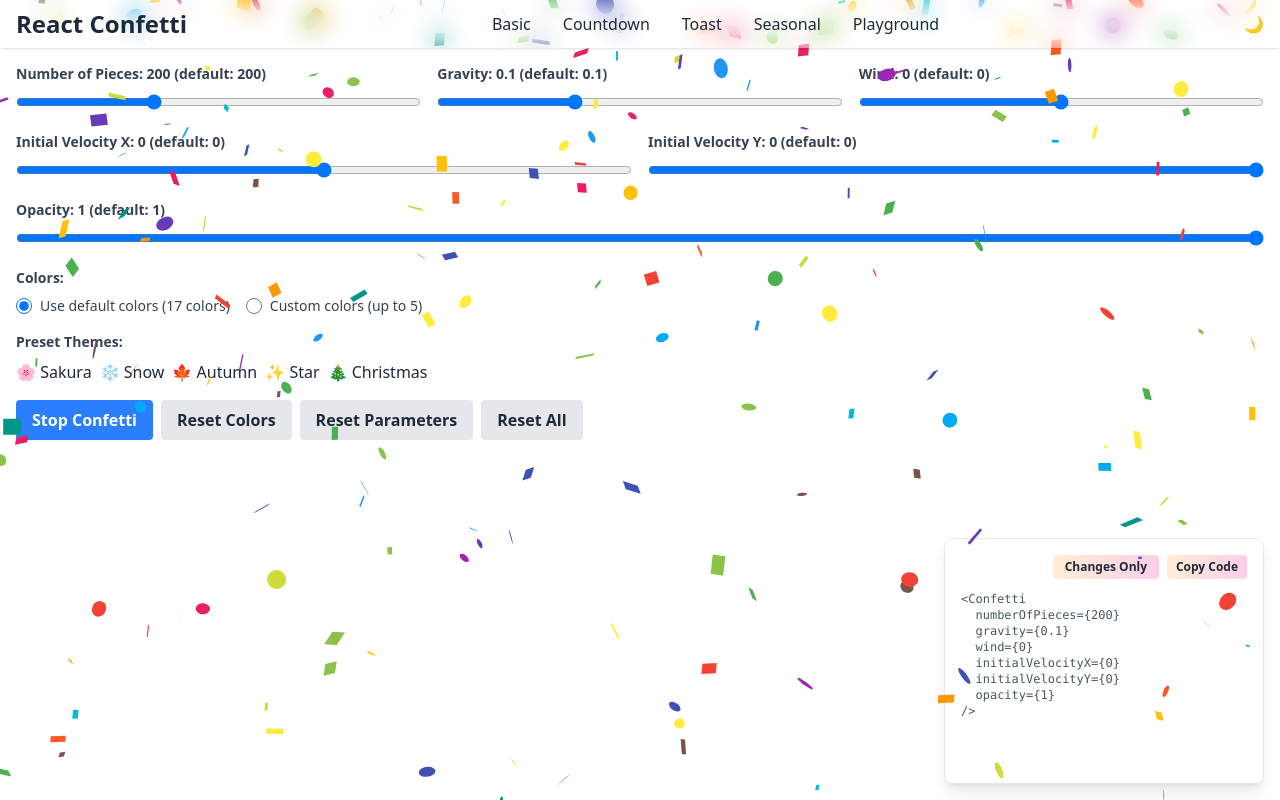
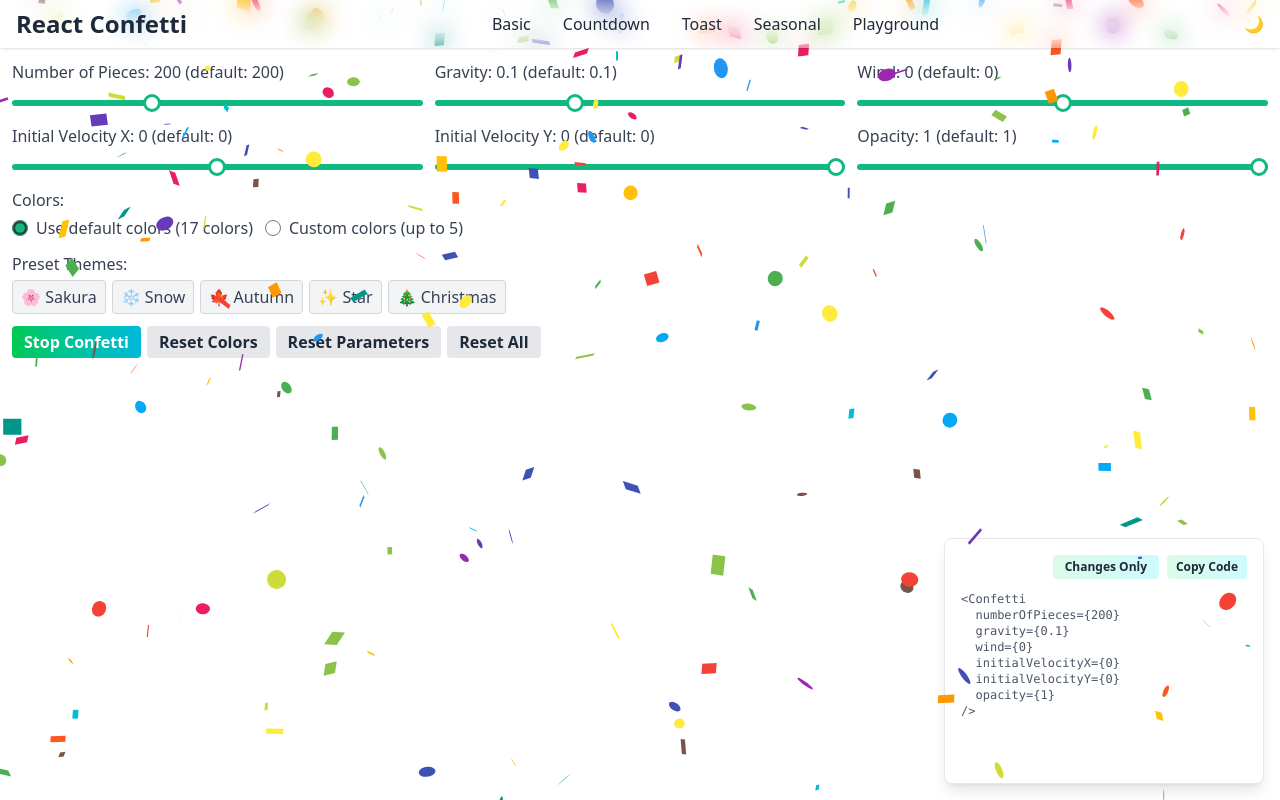
Before and after one commit to kkoisland/react-confetti-app, a React (Vite) app: page /playground in a window 1280 px wide. Built offline with nearby package versions, Linux system fonts and the light colour scheme.

Commit message:
style: unify sliders/buttons to white + green/cyan

```diff
--- a/src/index.css
+++ b/src/index.css
@@ -1,3 +1,39 @@
 @import "tailwindcss";
 
 @custom-variant dark (&:where(.dark, .dark *));
+
+/* Playground page: Green/Cyan accent colors */
+input[type="radio"]:checked {
+	accent-color: #10b981;
+}
+
+/* All sliders: Green track + White thumb with green border */
+input[type="range"] {
+	-webkit-appearance: none;
+	appearance: none;
+	height: 6px;
+	background: #10b981;
+	border-radius: 3px;
+	outline: none;
+	cursor: pointer;
+}
+
+input[type="range"]::-webkit-slider-thumb {
+	-webkit-appearance: none;
+	appearance: none;
+	width: 18px;
+	height: 18px;
+	border-radius: 50%;
+	background: white;
+	border: 3px solid #10b981;
+	cursor: pointer;
+}
+
+input[type="range"]::-moz-range-thumb {
+	width: 18px;
+	height: 18px;
+	border-radius: 50%;
+	background: white;
+	border: 3px solid #10b981;
+	cursor: pointer;
+}
--- a/src/pages/PlaygroundPage.tsx
+++ b/src/pages/PlaygroundPage.tsx
@@ -155,13 +155,13 @@ const PlaygroundPage = () => {
 	return (
 		<div className="flex flex-col h-full">
 			{/* Controls */}
-			<div className="p-4">
-				{/* Row 1 */}
-				<div className="flex gap-4 mb-4">
+			<div className="p-3">
+				{/* Row 1: 3 sliders */}
+				<div className="flex gap-3 mb-3">
 					<div className="flex-1">
 						<label
 							htmlFor="numberOfPieces"
-							className="block text-sm font-semibold mb-2 text-gray-700 dark:text-gray-300"
+							className="block text-base font-medium mb-1 text-gray-700 dark:text-gray-300"
 						>
 							Number of Pieces: {numberOfPieces} (default: 200)
 						</label>
@@ -181,7 +181,7 @@ const PlaygroundPage = () => {
 					<div className="flex-1">
 						<label
 							htmlFor="gravity"
-							className="block text-sm font-semibold mb-2 text-gray-700 dark:text-gray-300"
+							className="block text-base font-medium mb-1 text-gray-700 dark:text-gray-300"
 						>
 							Gravity: {gravity} (default: 0.1)
 						</label>
@@ -201,7 +201,7 @@ const PlaygroundPage = () => {
 					<div className="flex-1">
 						<label
 							htmlFor="wind"
-							className="block text-sm font-semibold mb-2 text-gray-700 dark:text-gray-300"
+							className="block text-base font-medium mb-1 text-gray-700 dark:text-gray-300"
 						>
 							Wind: {wind} (default: 0)
 						</label>
@@ -219,12 +219,12 @@ const PlaygroundPage = () => {
 						/>
 					</div>
 				</div>
-				{/* Row 2 */}
-				<div className="flex gap-4 mb-4">
+				{/* Row 2: 3 sliders */}
+				<div className="flex gap-3 mb-3">
 					<div className="flex-1">
 						<label
 							htmlFor="initialVelocityX"
-							className="block text-sm font-semibold mb-2 text-gray-700 dark:text-gray-300"
+							className="block text-base font-medium mb-1 text-gray-700 dark:text-gray-300"
 						>
 							Initial Velocity X: {initialVelocityX} (default: 0)
 						</label>
@@ -245,7 +245,7 @@ const PlaygroundPage = () => {
 					<div className="flex-1">
 						<label
 							htmlFor="initialVelocityY"
-							className="block text-sm font-semibold mb-2 text-gray-700 dark:text-gray-300"
+							className="block text-base font-medium mb-1 text-gray-700 dark:text-gray-300"
 						>
 							Initial Velocity Y: {initialVelocityY} (default: 0)
 						</label>
@@ -262,36 +262,11 @@ const PlaygroundPage = () => {
 							className="w-full"
 						/>
 					</div>
-				</div>
-
-				{/* Row 3 */}
-				<div className="flex gap-4 mb-4">
-					{/* Friction slider - commented out due to React Confetti library bug */}
-					{/* <div className="flex-1">
-						<label
-							htmlFor="friction"
-							className="block text-sm font-semibold mb-2 text-gray-700 dark:text-gray-300"
-						>
-							Friction: {friction} (default: 0.99)
-						</label>
-						<input
-							id="friction"
-							type="range"
-							min="0.9"
-							max="1.0"
-							step="0.01"
-							value={friction}
-							onChange={(e) => setFriction(Number(e.target.value))}
-							onMouseUp={restartConfetti}
-							onTouchEnd={restartConfetti}
-							className="w-full"
-						/>
-					</div> */}
 
 					<div className="flex-1">
 						<label
 							htmlFor="opacity"
-							className="block text-sm font-semibold mb-2 text-gray-700 dark:text-gray-300"
+							className="block text-base font-medium mb-1 text-gray-700 dark:text-gray-300"
 						>
 							Opacity: {opacity} (default: 1)
 						</label>
@@ -309,13 +284,13 @@ const PlaygroundPage = () => {
 						/>
 					</div>
 				</div>
-				{/* Row 4: Colors */}
-				<div className="mb-4">
+				{/* Row 3: Colors */}
 				<div className="mb-3">
-						<div className="block text-sm font-semibold mb-2 text-gray-700 dark:text-gray-300">
+					<div className="mb-2">
+						<div className="block text-base font-medium mb-1 text-gray-700 dark:text-gray-300">
 							Colors:
 						</div>
-						<div className="flex gap-4">
+						<div className="flex gap-3">
 							<div className="flex items-center">
 								<input
 									id="defaultColors"
@@ -327,7 +302,7 @@ const PlaygroundPage = () => {
 								/>
 								<label
 									htmlFor="defaultColors"
-									className="text-sm text-gray-700 dark:text-gray-300"
+									className="text-base text-gray-700 dark:text-gray-300"
 								>
 									Use default colors (17 colors)
 								</label>
@@ -344,7 +319,7 @@ const PlaygroundPage = () => {
 								/>
 								<label
 									htmlFor="customColors"
-									className="text-sm text-gray-700 dark:text-gray-300"
+									className="text-base text-gray-700 dark:text-gray-300"
 								>
 									Custom colors (up to 5)
 								</label>
@@ -353,13 +328,9 @@ const PlaygroundPage = () => {
 					</div>
 
 					{useCustomColors && (
-						<div className="flex flex-col gap-2">
 						<div className="flex flex-wrap gap-2 items-center">
 							{customColors.map((color, index) => (
-									<div
-										key={`${index}-${color}`}
-										className="flex flex-col gap-1"
-									>
+								<div key={`${index}-${color}`} className="flex flex-col gap-1">
 									<input
 										type="color"
 										value={color || "#000000"}
@@ -368,7 +339,7 @@ const PlaygroundPage = () => {
 											newColors[index] = e.target.value;
 											setCustomColors(newColors);
 										}}
-											className="w-12 h-10 border border-gray-300 rounded cursor-pointer"
+										className="w-8 h-8 border border-gray-300 rounded cursor-pointer"
 									/>
 									<input
 										type="text"
@@ -383,25 +354,25 @@ const PlaygroundPage = () => {
 											newColors[index] = value;
 											setCustomColors(newColors);
 										}}
-											className="w-20 px-1 py-1 text-xs border border-gray-300 rounded dark:bg-gray-700 dark:text-gray-200"
+										className="w-16 px-1 py-0.5 text-xs border border-gray-300 rounded dark:bg-gray-700 dark:text-gray-200"
 									/>
 								</div>
 							))}
 						</div>
-						</div>
 					)}
 				</div>
-				{/* Row 5: Preset buttons */}
-				<div className="mb-4">
-					<div className="block text-sm font-semibold mb-2 text-gray-700 dark:text-gray-300">
+				{/* Row 4: Preset buttons */}
+				<div className="mb-3">
+					<div className="block text-base font-medium mb-1 text-gray-700 dark:text-gray-300">
 						Preset Themes:
 					</div>
-					<div className="flex flex-wrap gap-2">
+					<div className="flex flex-wrap gap-1.5">
 						{themes.map((theme, index) => (
 							<button
 								key={theme.id}
 								type="button"
 								onClick={() => handlePreset(index)}
+								className="px-2 py-1 text-base bg-gray-100 dark:bg-gray-800 text-gray-700 dark:text-gray-300 rounded border border-gray-300 dark:border-gray-600 hover:bg-gray-200 dark:hover:bg-gray-700 transition-colors"
 							>
 								{theme.emoji} {theme.name}
 							</button>
@@ -409,33 +380,33 @@ const PlaygroundPage = () => {
 					</div>
 				</div>
 
-				{/* Row 6: Control buttons */}
-				<div className="flex flex-wrap gap-2">
+				{/* Row 5: Control buttons */}
+				<div className="flex flex-wrap gap-1.5">
 					<button
 						type="button"
 						onClick={() => setShowConfetti(!showConfetti)}
-						className="px-4 py-2 bg-blue-500 dark:bg-blue-600 text-white rounded font-semibold hover:bg-blue-600 dark:hover:bg-blue-700 transition-all"
+						className="px-3 py-1 text-md bg-gradient-to-r from-green-500 to-cyan-500 text-white rounded font-semibold hover:from-green-600 hover:to-cyan-600 transition-all"
 					>
 						{showConfetti ? "Stop Confetti" : "Start Confetti"}
 					</button>
 					<button
 						type="button"
 						onClick={handleResetColors}
-						className="px-4 py-2 bg-gray-200 dark:bg-gray-700 text-gray-800 dark:text-gray-200 rounded font-semibold hover:bg-gray-300 dark:hover:bg-gray-600 transition-all"
+						className="px-3 py-1 text-md bg-gray-200 dark:bg-gray-700 text-gray-800 dark:text-gray-200 rounded font-semibold hover:bg-gray-300 dark:hover:bg-gray-600 transition-all"
 					>
 						Reset Colors
 					</button>
 					<button
 						type="button"
 						onClick={handleResetParameters}
-						className="px-4 py-2 bg-gray-200 dark:bg-gray-700 text-gray-800 dark:text-gray-200 rounded font-semibold hover:bg-gray-300 dark:hover:bg-gray-600 transition-all"
+						className="px-3 py-1 text-md bg-gray-200 dark:bg-gray-700 text-gray-800 dark:text-gray-200 rounded font-semibold hover:bg-gray-300 dark:hover:bg-gray-600 transition-all"
 					>
 						Reset Parameters
 					</button>
 					<button
 						type="button"
 						onClick={handleResetAll}
-						className="px-4 py-2 bg-gray-200 dark:bg-gray-700 text-gray-800 dark:text-gray-200 rounded font-semibold hover:bg-gray-300 dark:hover:bg-gray-600 transition-all"
+						className="px-3 py-1 text-md bg-gray-200 dark:bg-gray-700 text-gray-800 dark:text-gray-200 rounded font-semibold hover:bg-gray-300 dark:hover:bg-gray-600 transition-all"
 					>
 						Reset All
 					</button>
@@ -465,7 +436,7 @@ const PlaygroundPage = () => {
 							<button
 								type="button"
 								onClick={() => setShowAllParameters(false)}
-								className="px-3 py-1 text-xs bg-gradient-to-r from-orange-100 to-pink-200 text-gray-800 font-semibold rounded hover:from-orange-200 hover:to-pink-300 transition-all whitespace-nowrap"
+								className="px-3 py-1 text-xs bg-gradient-to-r from-green-100 to-cyan-100 dark:from-green-900 dark:to-cyan-900 text-gray-800 dark:text-gray-200 font-semibold rounded hover:from-green-200 hover:to-cyan-200 dark:hover:from-green-800 dark:hover:to-cyan-800 transition-all whitespace-nowrap"
 							>
 								Changes Only
 							</button>
@@ -473,7 +444,7 @@ const PlaygroundPage = () => {
 							<button
 								type="button"
 								onClick={() => setShowAllParameters(true)}
-								className="px-3 py-1 text-xs bg-gradient-to-r from-orange-100 to-pink-200 text-gray-800 font-semibold rounded hover:from-orange-200 hover:to-pink-300 transition-all whitespace-nowrap"
+								className="px-3 py-1 text-xs bg-gradient-to-r from-green-100 to-cyan-100 dark:from-green-900 dark:to-cyan-900 text-gray-800 dark:text-gray-200 font-semibold rounded hover:from-green-200 hover:to-cyan-200 dark:hover:from-green-800 dark:hover:to-cyan-800 transition-all whitespace-nowrap"
 							>
 								Show All
 							</button>
@@ -481,7 +452,7 @@ const PlaygroundPage = () => {
 						<button
 							type="button"
 							onClick={handleCopyCode}
-							className="w-20 px-2 py-1 text-xs bg-gradient-to-r from-orange-100 to-pink-200 text-gray-800 font-semibold rounded hover:from-orange-200 hover:to-pink-300 transition-all whitespace-nowrap"
+							className="w-20 px-2 py-1 text-xs bg-gradient-to-r from-green-100 to-cyan-100 dark:from-green-900 dark:to-cyan-900 text-gray-800 dark:text-gray-200 font-semibold rounded hover:from-green-200 hover:to-cyan-200 dark:hover:from-green-800 dark:hover:to-cyan-800 transition-all whitespace-nowrap"
 						>
 							{copied ? "Copied!" : "Copy Code"}
 						</button>
```
Lines whose indentation alone changed are shown as unchanged.
